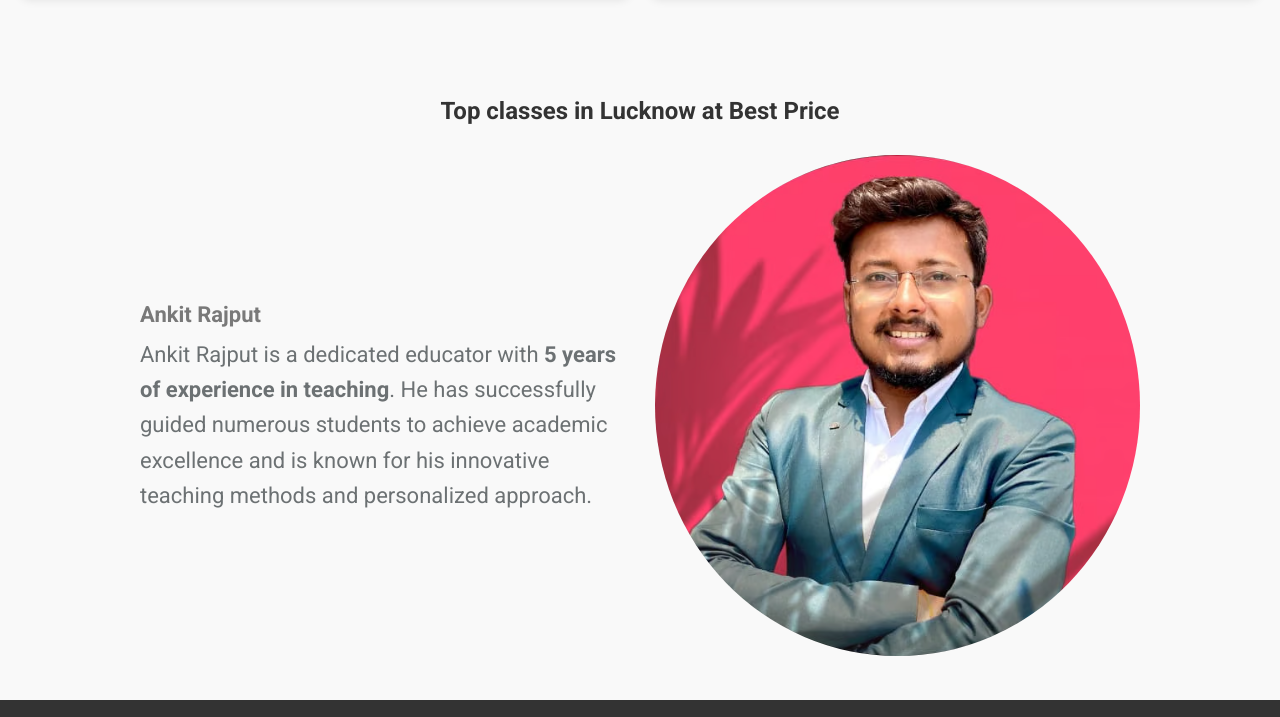
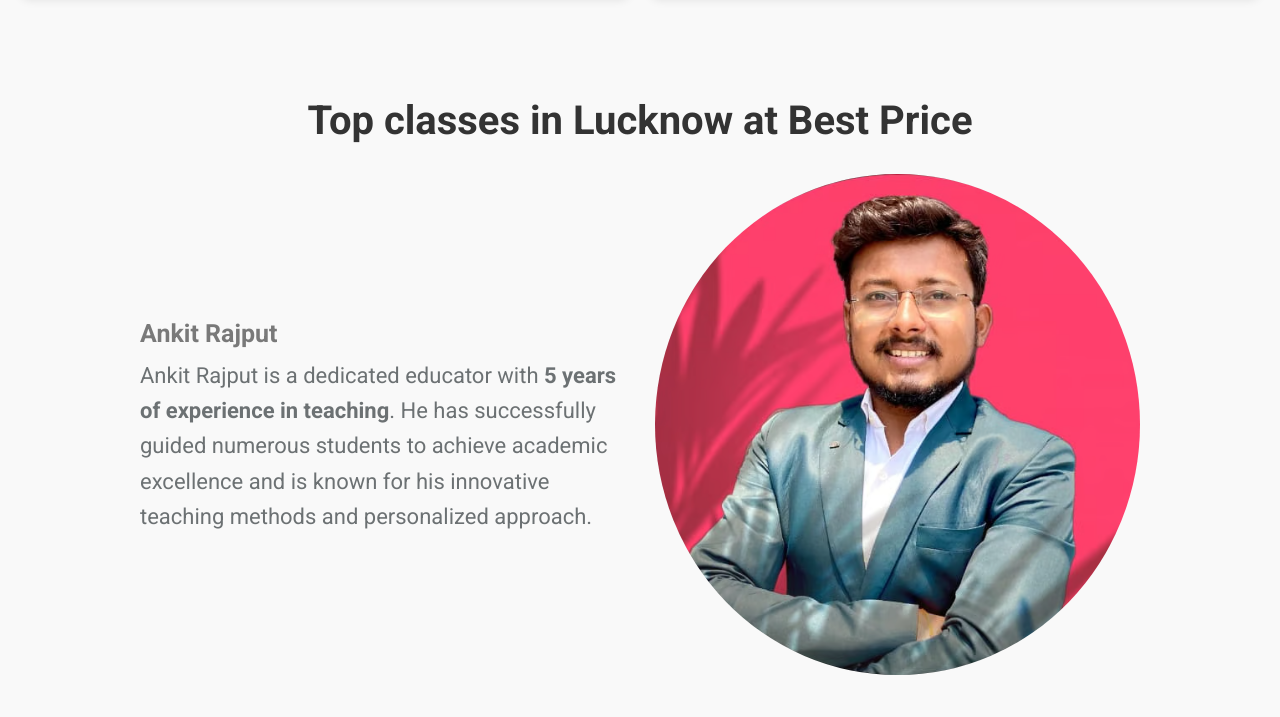
Before and after one commit to NitinP0607/shikshabhawan, a plain HTML site: page public/about.html in a window 1280 px wide. Shown: the part 1233-1950 px from the top of the page. Drawn offline with Linux system fonts and the light colour scheme; a web font is replaced by a local one.

Commit message:
fnfnfnfn

```diff
--- a/public/style.css
+++ b/public/style.css
@@ -687,7 +687,7 @@ hr {
 }
 
 .owner h2 {
-  font-size: 24px;
+  font-size: 40px;
   margin-bottom: 30px;
   color: #333;
 }
@@ -709,7 +709,7 @@ hr {
 }
 
 .owner-bio h3 {
-  font-size: 22px;
+  font-size: 25px;
   margin-bottom: 10px;
   color: #797979;
 }
```
